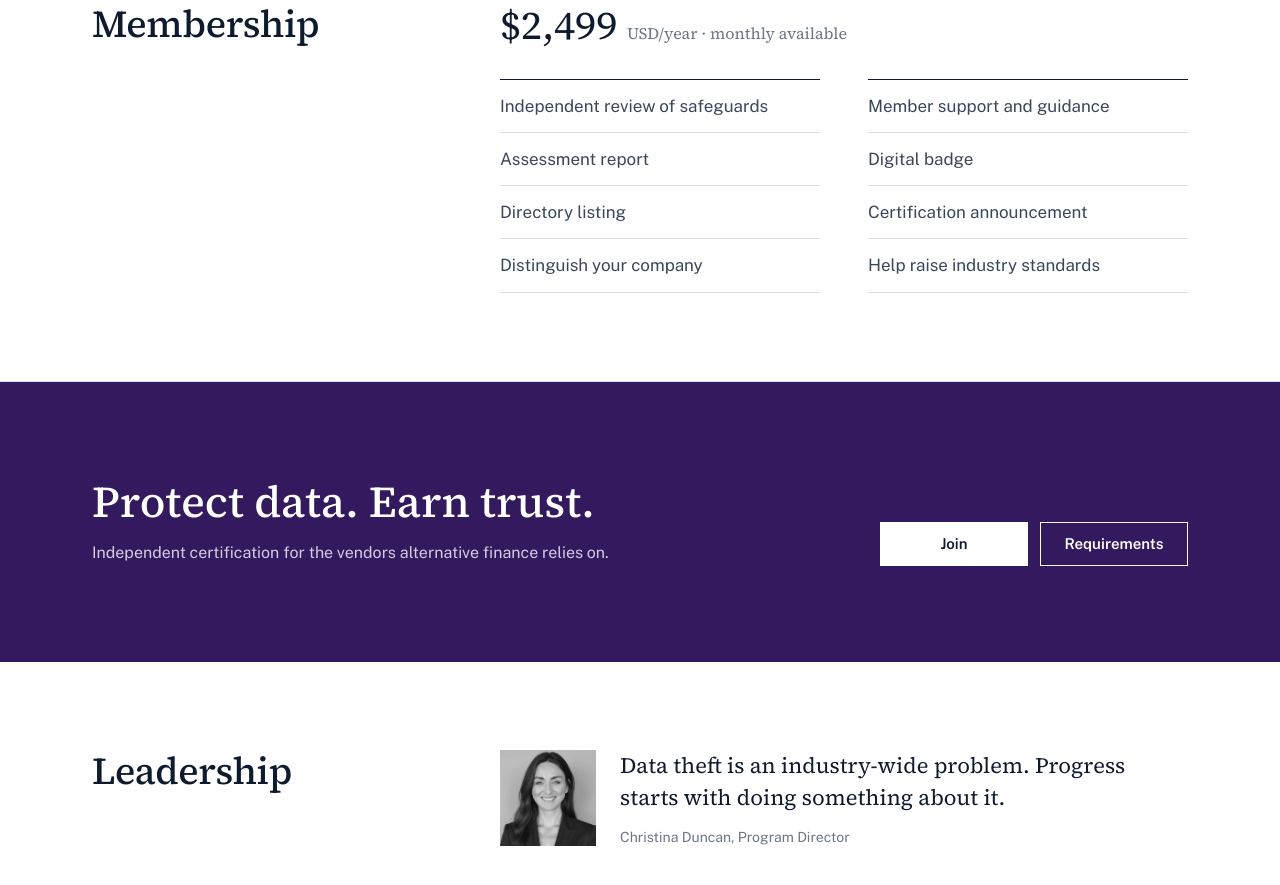
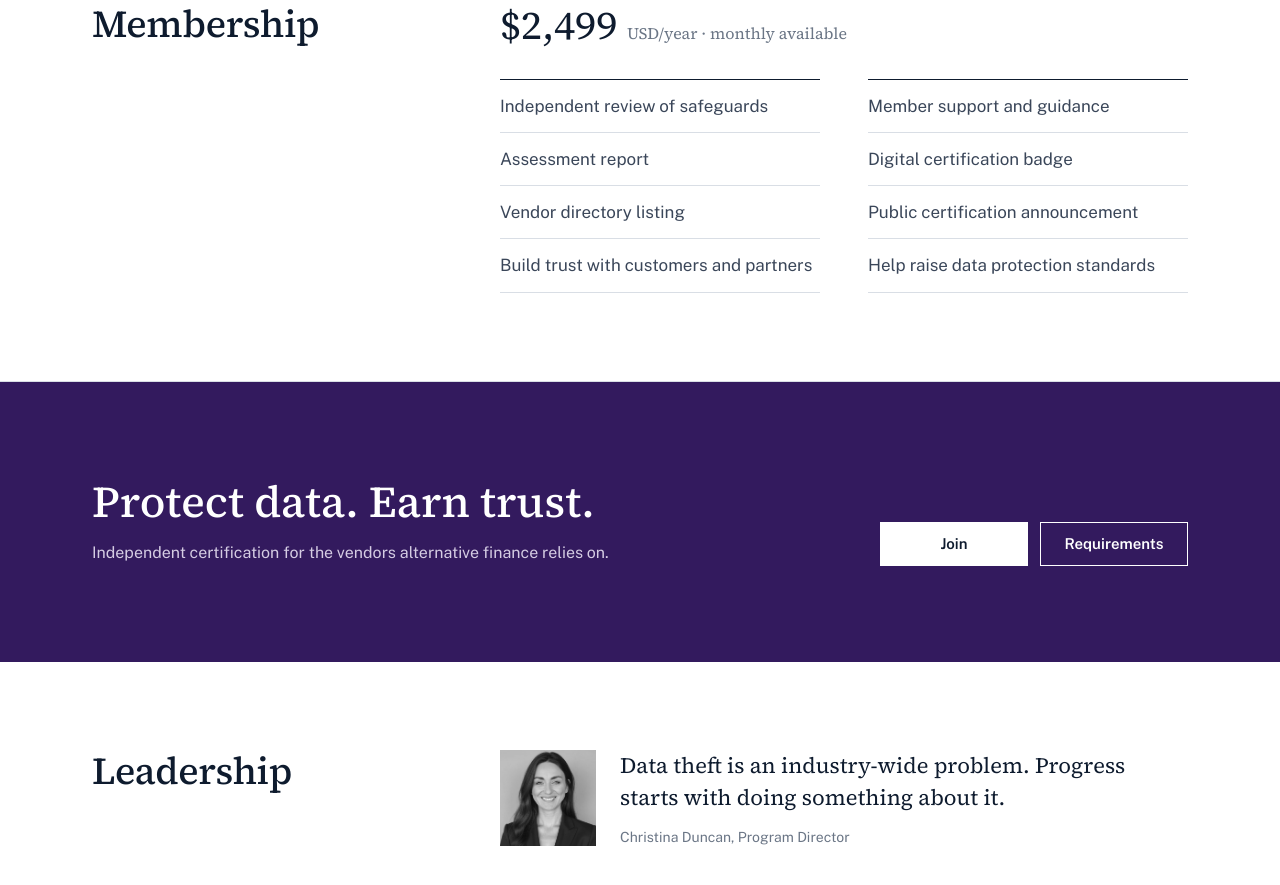
Before and after one commit to aquamark-io/secure-vendor-site, a plain HTML site: page index.html in a window 1280 px wide. Shown: the part 2371-3256 px from the top of the page. Drawn offline with nearby package versions, Linux system fonts and the light colour scheme.

Commit message:
Membership list: updated benefits
Co-Authored-By: Claude Opus 5.5 <noreply@anthropic.com>
Claude-Session: https://claude.ai/code/session_01G6gvxoYoUwsrSRfEZZ55LE

```diff
--- a/index.html
+++ b/index.html
@@ -165,11 +165,11 @@
           <li>Independent review of safeguards</li>
           <li>Member support and guidance</li>
           <li>Assessment report</li>
-          <li>Digital badge</li>
-          <li>Directory listing</li>
-          <li>Certification announcement</li>
-          <li>Distinguish your company</li>
-          <li>Help raise industry standards</li>
+          <li>Digital certification badge</li>
+          <li>Vendor directory listing</li>
+          <li>Public certification announcement</li>
+          <li>Build trust with customers and partners</li>
+          <li>Help raise data protection standards</li>
         </ul>
       </div>
     </div>
```
